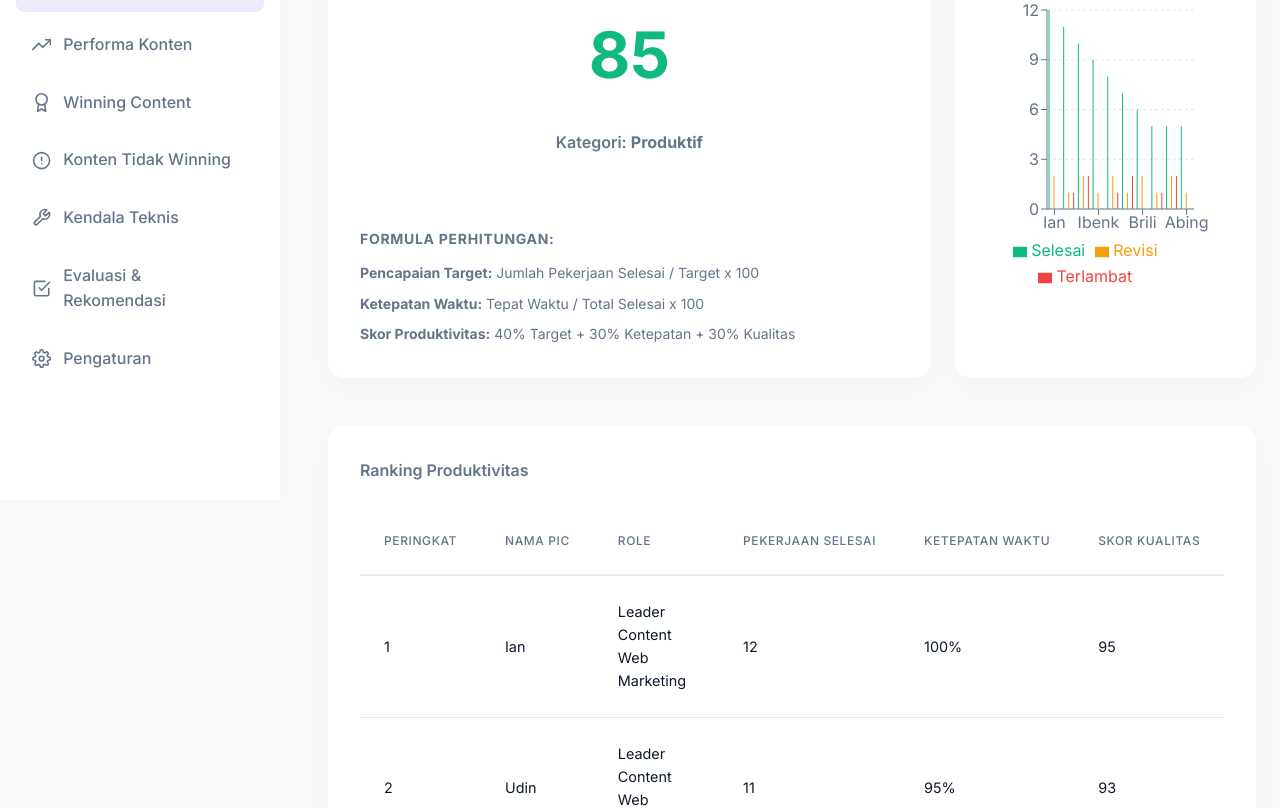
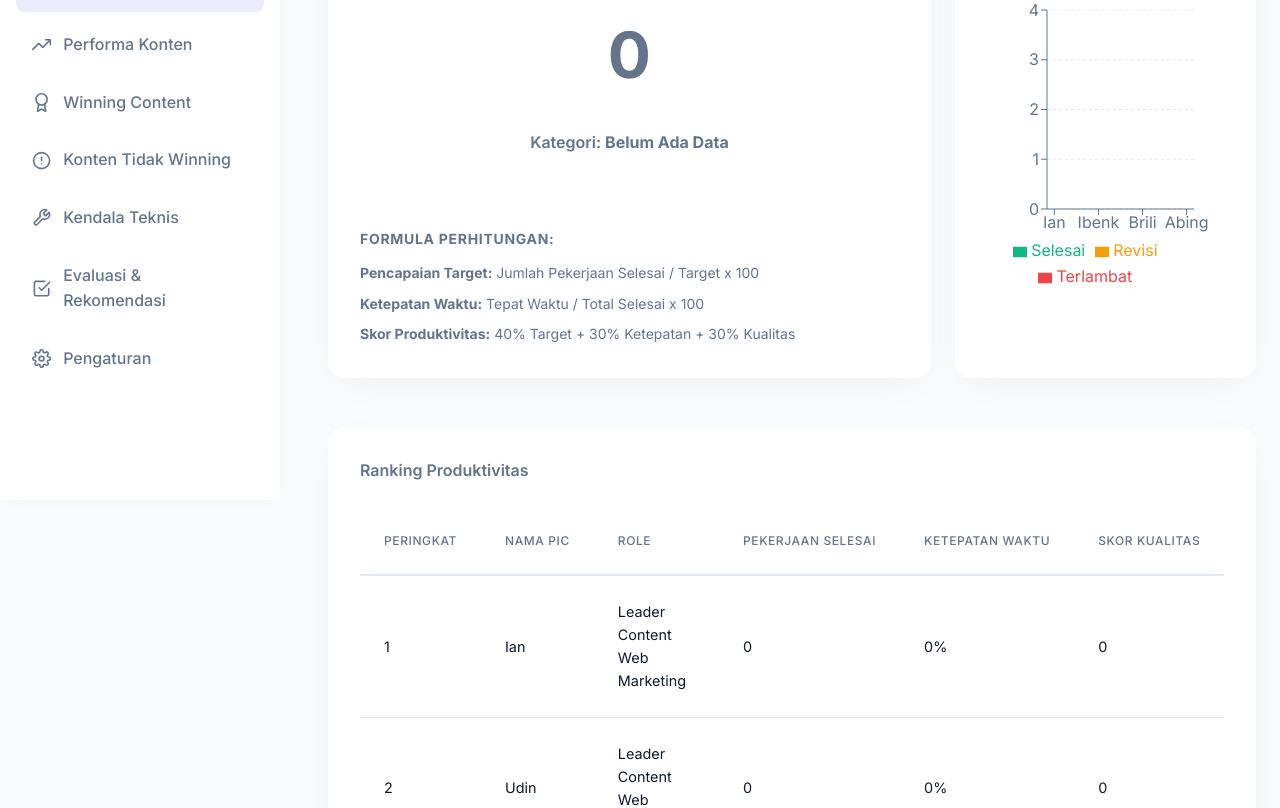
Before and after one commit to zaenudinputra44/Dashboard-Creative-Stebido, a React (Vite) app: page /productivity in a window 1280 px wide. Shown: the part 300-1108 px from the top of the page. Built offline with nearby package versions, Linux system fonts and the light colour scheme; sample sign-in values are in the browser's storage.

Commit message:
Fix: Reset Productivity metrics to 0 as requested

```diff
--- a/src/pages/Productivity.jsx
+++ b/src/pages/Productivity.jsx
@@ -5,13 +5,13 @@ import {
 import { teamData, kpiData } from '../data/dummyData';
 
 const Productivity = () => {
-  const productivityChartData = teamData.map((member, index) => ({
-    name: member.name.split(' ')[0], // Get first name
-    selesai: Math.max(5, 12 - index), // Mock data
-    revisi: index % 2 === 0 ? 2 : 1,  // Mock data
-    terlambat: index % 3,             // Mock data
-    ketepatan: Math.max(70, 100 - (index * 5)), // Mock data
-    kualitas: Math.max(75, 95 - (index * 2)), // Mock data
+  const productivityChartData = teamData.map((member) => ({
+    name: member.name.split(' ')[0],
+    selesai: 0,
+    revisi: 0,
+    terlambat: 0,
+    ketepatan: 0,
+    kualitas: 0,
   }));
 
   return (
@@ -23,10 +23,10 @@ const Productivity = () => {
           <h3 className="card-title">Skor Produktivitas</h3>
           <div className="kpi-grid mt-4">
             <div className="kpi-card" style={{ textAlign: 'center', padding: '2rem' }}>
-              <div style={{ fontSize: '4rem', fontWeight: 'bold', color: 'var(--success-color)' }}>
-                {kpiData.productivityScore}
+              <div style={{ fontSize: '4rem', fontWeight: 'bold', color: 'var(--text-muted)' }}>
+                0
               </div>
-              <p className="card-title" style={{ marginTop: '0.5rem' }}>Kategori: <strong>Produktif</strong></p>
+              <p className="card-title" style={{ marginTop: '0.5rem' }}>Kategori: <strong>Belum Ada Data</strong></p>
             </div>
           </div>
 
```
